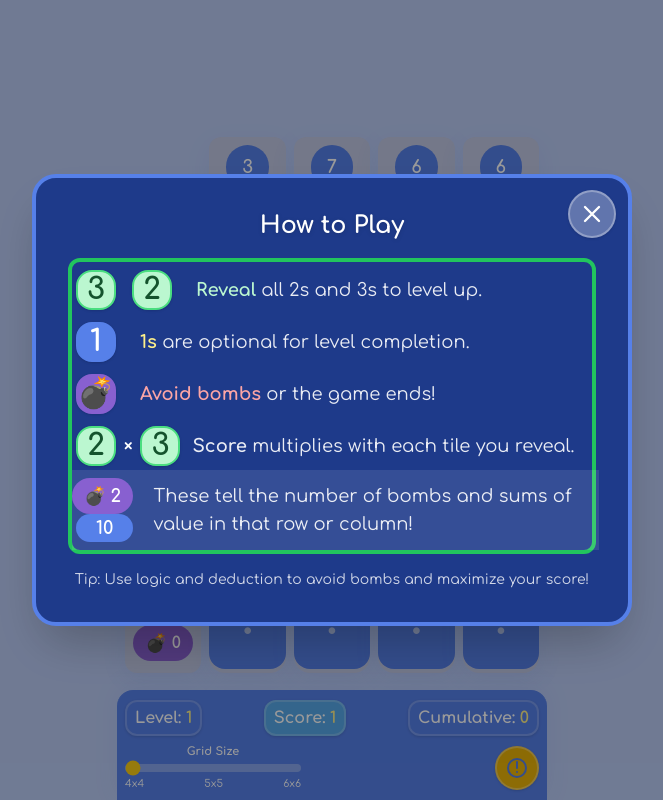
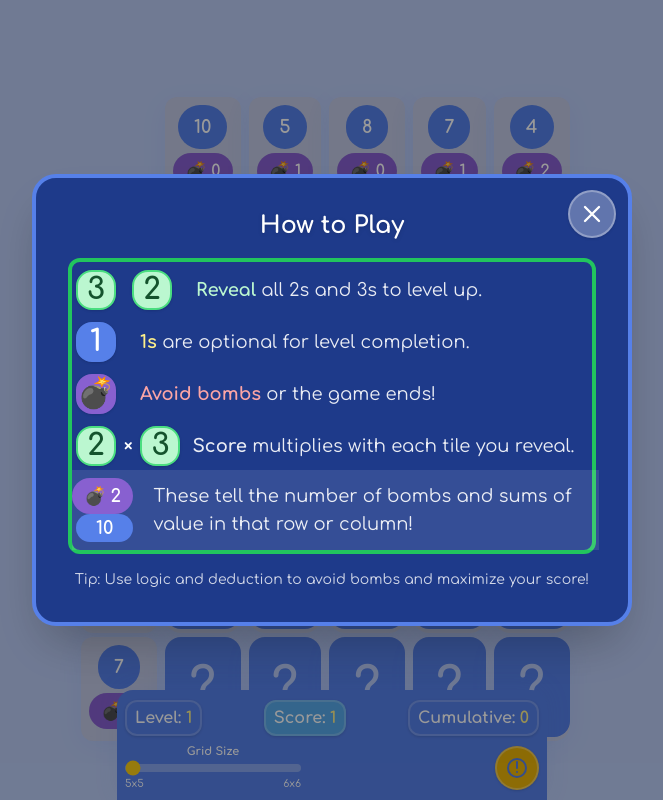
Before and after one commit to alirabbani97/tap-boom-game, a React (Vite) app: page / in a window 1280 px wide. Shown: the whole page, without its empty margins (308-971 px from the left). Built offline with nearby package versions, Linux system fonts and the light colour scheme; a web font is replaced by a local one; what @midudev/tailwind-animations would draw is missing.

Commit message:
fixed level progression, removed 4x4, and improved layout responsiveness,

```diff
--- a/package.json
+++ b/package.json
@@ -4,7 +4,7 @@
   "version": "0.0.0",
   "type": "module",
   "scripts": {
-    "dev": "vite",
+    "dev": "vite --host",
     "build": "tsc && vite build",
     "lint": "eslint . --ext ts,tsx --report-unused-disable-directives --max-warnings 0",
     "preview": "vite preview --host"
--- a/src/components/GameGrid.tsx
+++ b/src/components/GameGrid.tsx
@@ -37,26 +37,39 @@ const GameGrid = ({
 }: GameGridProps) => {
   // Dynamic grid and bomb scaling by level
   let gridTiles = nTiles; // default to prop
-  let maxBombs = 3;
+  let maxBombs = 4;
   if (!manualGridSize) {
-    if (level >= 1 && level <= 5) {
-      gridTiles = 16;
-      maxBombs = 2;
-    } else if (level >= 6 && level <= 10) {
+    if (level >= 1 && level <= 10) {
       gridTiles = 25;
-      maxBombs = Math.floor(Math.random() * 2) + 2; // 2 or 3 bombs
+      // Progressively increase bomb count from 4 to 6 as level increases
+      // Levels 1-4: 4 bombs, 5-7: 5 bombs, 8-10: 6 bombs
+      if (level <= 4) {
+        maxBombs = 4;
+      } else if (level <= 7) {
+        maxBombs = 5;
+      } else {
+        maxBombs = 6;
+      }
     } else if (level >= 11) {
       gridTiles = 36;
-      maxBombs = 3;
+      // Progressively increase bomb count from 5 to 8 as level increases
+      // Levels 11-13: 5 bombs, 14-16: 6 bombs, 17-19: 7 bombs, 20+: 8 bombs
+      if (level <= 13) {
+        maxBombs = 5;
+      } else if (level <= 16) {
+        maxBombs = 6;
+      } else if (level <= 19) {
+        maxBombs = 7;
+      } else {
+        maxBombs = 8;
+      }
     }
   } else {
     // Manual mode: use nTiles and scale bombs accordingly
-    if (gridTiles === 16) {
-      maxBombs = 2;
-    } else if (gridTiles === 25) {
-      maxBombs = Math.floor(Math.random() * 2) + 2; // 2 or 3 bombs
+    if (gridTiles === 25) {
+      maxBombs = 4;
     } else if (gridTiles === 36) {
-      maxBombs = 3;
+      maxBombs = 5;
     }
   }
   const SQRT_N_Tiles = Math.sqrt(gridTiles);
@@ -227,11 +240,11 @@ const GameGrid = ({
   return (
     <div
       className={cn(
-        "grid scale-75 sm:scale-100  aspect-square font-comfortaa w-full max-w-[430px] max-h-[70vw] sm:max-h-[430px] mx-auto",
+        "grid scale-[0.55]    md:scale-100  aspect-square font-comfortaa w-full max-w-[430px] max-h-[70vw] sm:max-h-[430px] mx-auto",
         {
-          "-translate-x-4 sm:-translate-x-0": SQRT_N_Tiles === 4,
-          "-translate-x-10 sm:-translate-x-11": SQRT_N_Tiles === 5,
-          "-translate-x-[4.5rem] sm:-translate-x-24": SQRT_N_Tiles === 6,
+          // "-translate-x-4 md:-translate-x-0": SQRT_N_Tiles === 4,
+          "-translate-x-10 -translate-y-10 md:-translate-x-11": SQRT_N_Tiles === 5,
+          "-translate-x-[4rem] -translate-y-10 md:-translate-x-24": SQRT_N_Tiles === 6,
         }
       )}
       style={{
--- a/src/components/GameOverModal.tsx
+++ b/src/components/GameOverModal.tsx
@@ -15,40 +15,40 @@ export default function GameOverModal({
 }) {
   return (
     <ScreenOverlay show={bombFound || win}>
-      <div className="fixed top-0 left-0 w-full z-50 flex justify-center animate-slide-down-fade pointer-events-none">
+      <div className="fixed top-0 left-0 w-[100svw] sm:w-full z-50 flex justify-center animate-slide-down-fade pointer-events-none">
         <div
-          className={`w-full max-w-xl rounded-b-2xl shadow-2xl border-b-4 px-8 py-4 flex flex-row items-center justify-between pointer-events-auto mt-0
+          className={`w-full max-w-xs sm:max-w-xl rounded-b-2xl shadow-2xl border-b-4 px-2 sm:px-8 py-4 flex flex-col sm:flex-row items-center justify-between pointer-events-auto mt-0
                 ${
                   win
                     ? "bg-green-600 border-green-700 text-white"
                     : "bg-red-900 border-red-950 text-red-100"
                 }`}
-          style={{ minWidth: 320 }}
+          style={{ minWidth: 0 }}
         >
           {/* Left: Game Over / Victory */}
           <span
-            className={`text-3xl font-extrabold tracking-wide ${
+            className={`text-2xl sm:text-3xl font-extrabold tracking-wide ${
               win ? "text-white" : "text-red-100"
             }`}
           >
             {win ? "VICTORY" : "GAME OVER"}
           </span>
           {/* Middle: Info */}
-          <div className="flex flex-col items-center mx-4">
+          <div className="flex flex-col items-center mx-2 sm:mx-4 my-2 sm:my-0">
             {win && (
-              <span className="flex gap-1 text-yellow-300 text-xl mb-1">
+              <span className="flex gap-1 text-yellow-300 text-lg sm:text-xl mb-1">
                 ★ ★ ★
               </span>
             )}
             <div
-              className={`text-lg font-bold ${
+              className={`text-base sm:text-lg font-bold ${
                 win ? "text-green-100" : "text-red-200"
               }`}
             >
               Level: <span className="text-white">{level}</span>
             </div>
             <div
-              className={`text-lg font-bold ${
+              className={`text-base sm:text-lg font-bold ${
                 win ? "text-green-100" : "text-red-200"
               }`}
             >
@@ -57,7 +57,7 @@ export default function GameOverModal({
           </div>
           {/* Right: Restart Button */}
           <button
-            className={`btn btn-md rounded-full px-6 ml-4 shadow-lg text-lg font-bold transition
+            className={`btn btn-md rounded-full px-4 sm:px-6 ml-0 sm:ml-4 shadow-lg text-base sm:text-lg font-bold transition
                   ${
                     win
                       ? "bg-green-800 text-white hover:bg-green-700"
--- a/src/components/LevelSlider.tsx
+++ b/src/components/LevelSlider.tsx
@@ -8,7 +8,7 @@ export default function LevelSlider({
   setGridSize: (size: number) => void;
 }) {
   // Map slider positions to grid sizes
-  const sliderMarks = [16, 25, 36];
+  const sliderMarks = [25, 36];
   const sliderValue = sliderMarks.indexOf(gridSize);
 
   return (
@@ -20,14 +20,13 @@ export default function LevelSlider({
         <input
           type="range"
           min={0}
-          max={2}
+          max={1}
           step={1}
           value={sliderValue}
           onChange={(e) => setGridSize(sliderMarks[parseInt(e.target.value)])}
           className="w-full accent-yellow-400 h-2 rounded-lg appearance-none bg-white/30 focus:outline-none focus:ring-2 focus:ring-yellow-300"
         />
         <div className="flex w-full justify-between mt-1 text-[0.65rem] text-white">
-          <span>4x4</span>
           <span>5x5</span>
           <span>6x6</span>
         </div>
--- a/src/components/LevelUpAlert.tsx
+++ b/src/components/LevelUpAlert.tsx
@@ -9,15 +9,15 @@ export default function LevelUpAlert({
 }) {
   return (
     <ScreenOverlay show={showLevelUp}>
-      <div className="fixed top-0 left-0 w-full z-50 flex justify-center animate-bounceIn pointer-events-none">
+      <div className="fixed top-0 left-0 w-[100svh] sm:w-full z-50 flex justify-center animate-bounceIn pointer-events-none">
         <div
-          className="w-full max-w-xl rounded-b-2xl shadow-2xl border-b-4 border-green-900 bg-green-700 text-green-100 px-8 py-4 flex flex-row items-center justify-center pointer-events-auto mt-0"
-          style={{ minWidth: 320 }}
+          className="w-full max-w-xs sm:max-w-xl rounded-b-2xl shadow-2xl border-b-4 border-green-900 bg-green-700 text-green-100 px-2 sm:px-8 py-4 flex flex-col sm:flex-row items-center justify-center pointer-events-auto mt-0"
+          style={{ minWidth: 0 }}
         >
-          <span className="text-3xl font-extrabold tracking-wide mr-4 text-white">
+          <span className="text-2xl sm:text-3xl font-extrabold tracking-wide mr-0 sm:mr-4 text-white mb-2 sm:mb-0">
             LEVEL UP!
           </span>
-          <span className="text-xl font-bold text-green-100">
+          <span className="text-base sm:text-xl font-bold text-green-100">
             Welcome to Level {level + 1}!
           </span>
         </div>
--- a/src/components/TileButton.tsx
+++ b/src/components/TileButton.tsx
@@ -1,4 +1,3 @@
-import { FaFlag } from "react-icons/fa";
 
 type TTileButton = {
   // lastCol: number[];
@@ -6,9 +5,9 @@ type TTileButton = {
   borderTiles?: number[];
   lastTile: number;
   flipCard: () => void;
-  flagCard: () => void;
+  // flagCard: () => void;
   cardFlipped: boolean | undefined;
-  cardFlagged: boolean | undefined;
+  // cardFlagged: boolean | undefined;
   value: number | null;
   index: number;
   disabled?: boolean;
@@ -22,7 +21,6 @@ export default function TileButton({
   // index,
   value,
   flipCard,
-  flagCard,
   cardFlipped,
   disabled = false,
 }: // borderTiles,
```
Also changed, not shown: prompts/game-mechs.md (+3 -3 lines).
